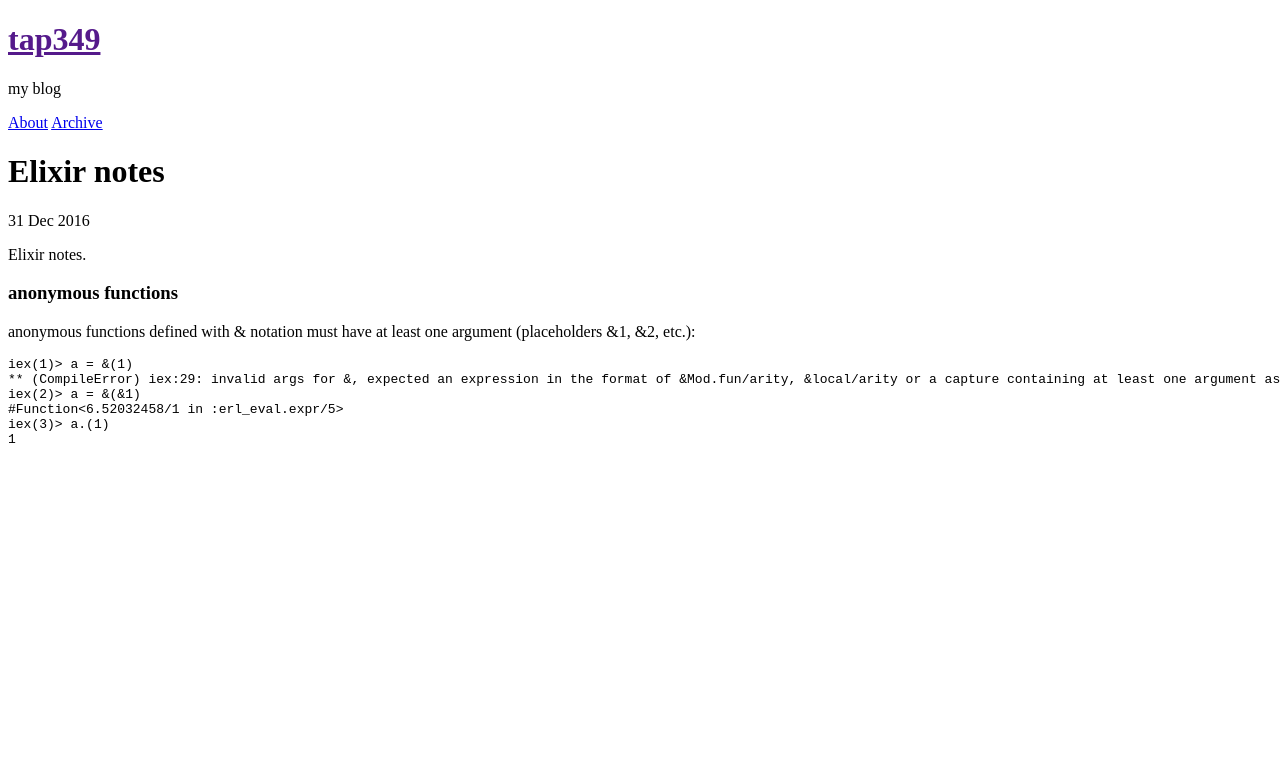
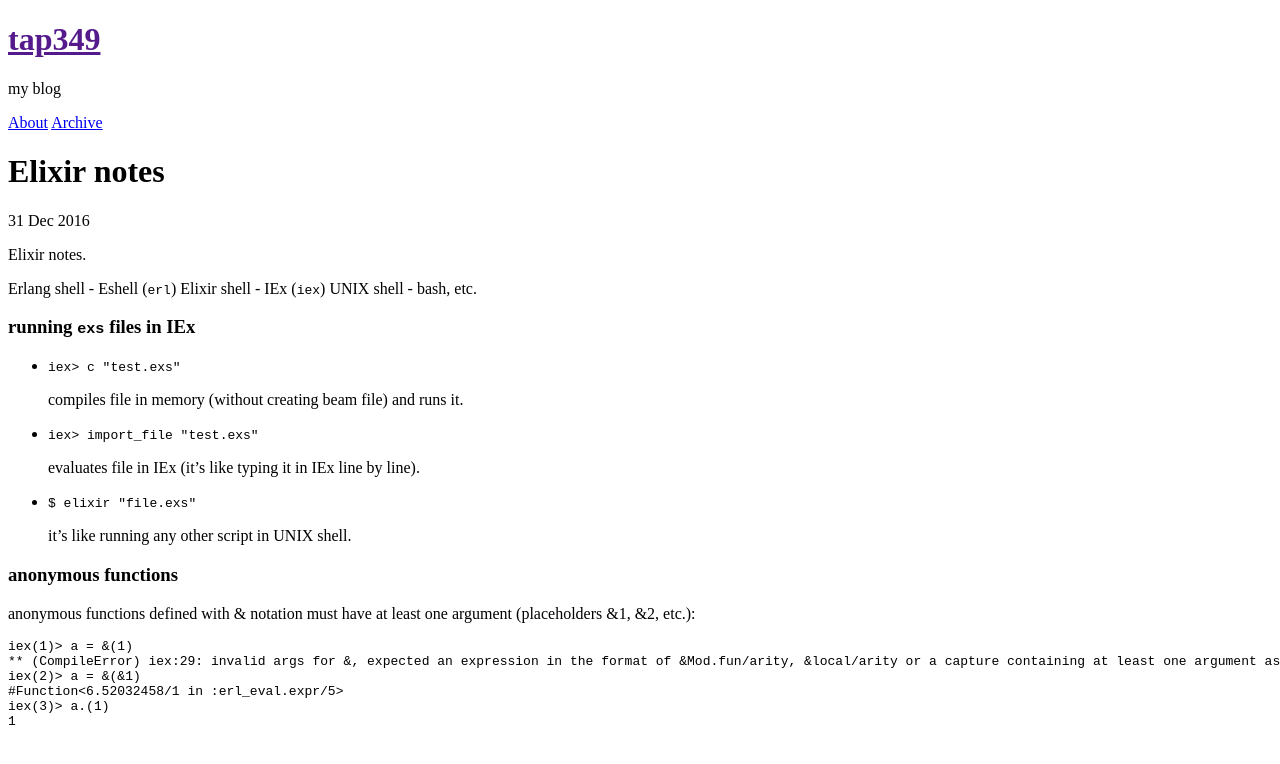
Before and after one commit to tap349/tap349.github.io, a Jekyll site: the page built from _posts/2016-12-31-Elixir-notes.md, in a window 1280 px wide. Shown: the top 764 px of the page. Built offline with Jekyll 4.4.1, drawn with Linux system fonts in a browser that asks for light colours.

Commit message:
update 2016-12-31_13:47:23

```diff
--- a/_posts/2016-12-31-Elixir-notes.md
+++ b/_posts/2016-12-31-Elixir-notes.md
@@ -9,6 +9,24 @@ categories: [elixir]
 Elixir notes.
 
 <!-- more -->
+
+Erlang shell - Eshell (`erl`)
+Elixir shell - IEx (`iex`)
+UNIX shell - bash, etc.
+
+### running `exs` files in IEx
+
+- `iex> c "test.exs"`
+
+  compiles file in memory (without creating beam file) and runs it.
+
+- `iex> import_file "test.exs"`
+
+  evaluates file in IEx (it's like typing it in IEx line by line).
+
+- `$ elixir "file.exs"`
+
+  it's like running any other script in UNIX shell.
 
 ### anonymous functions
 
```
